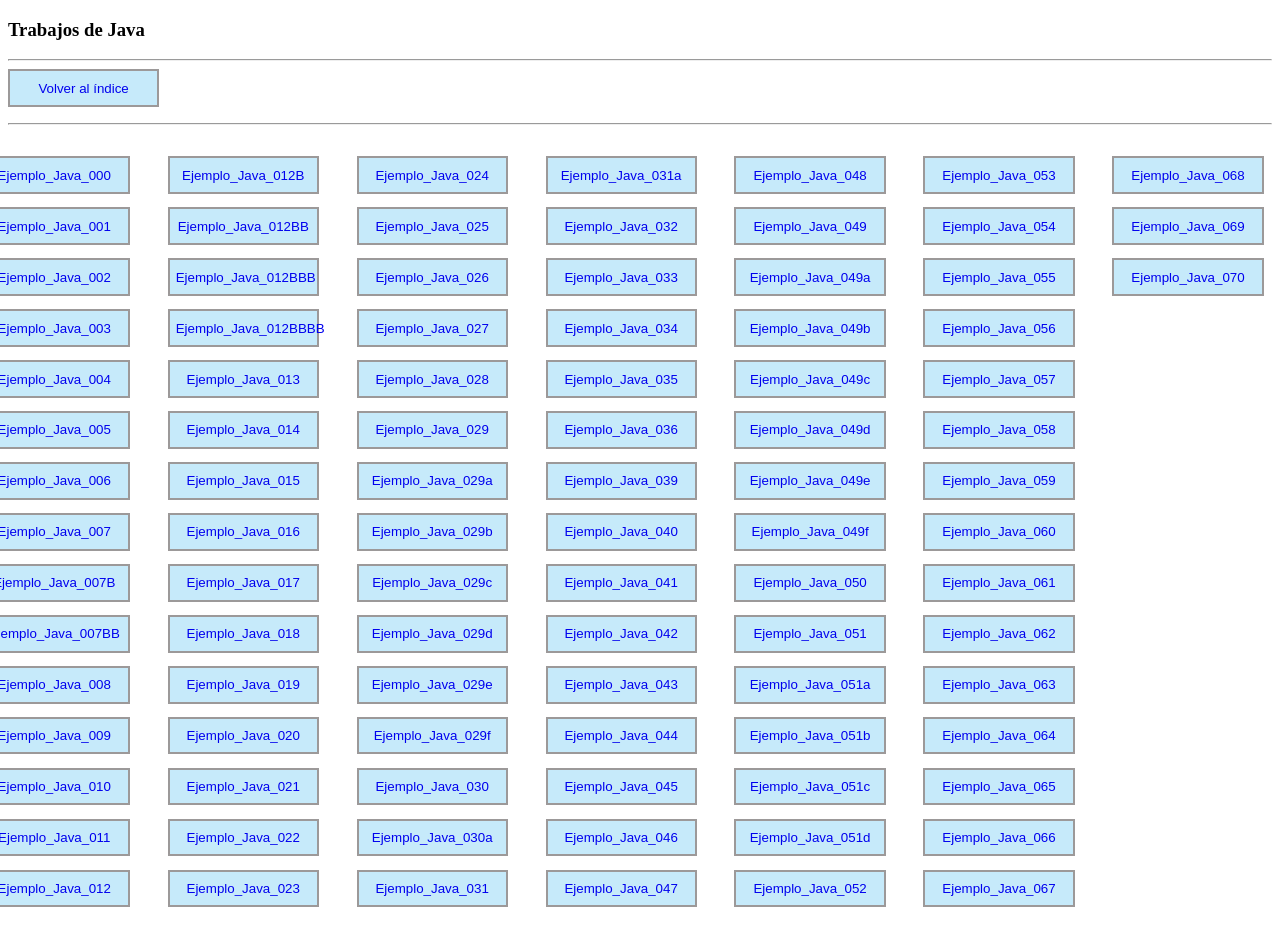
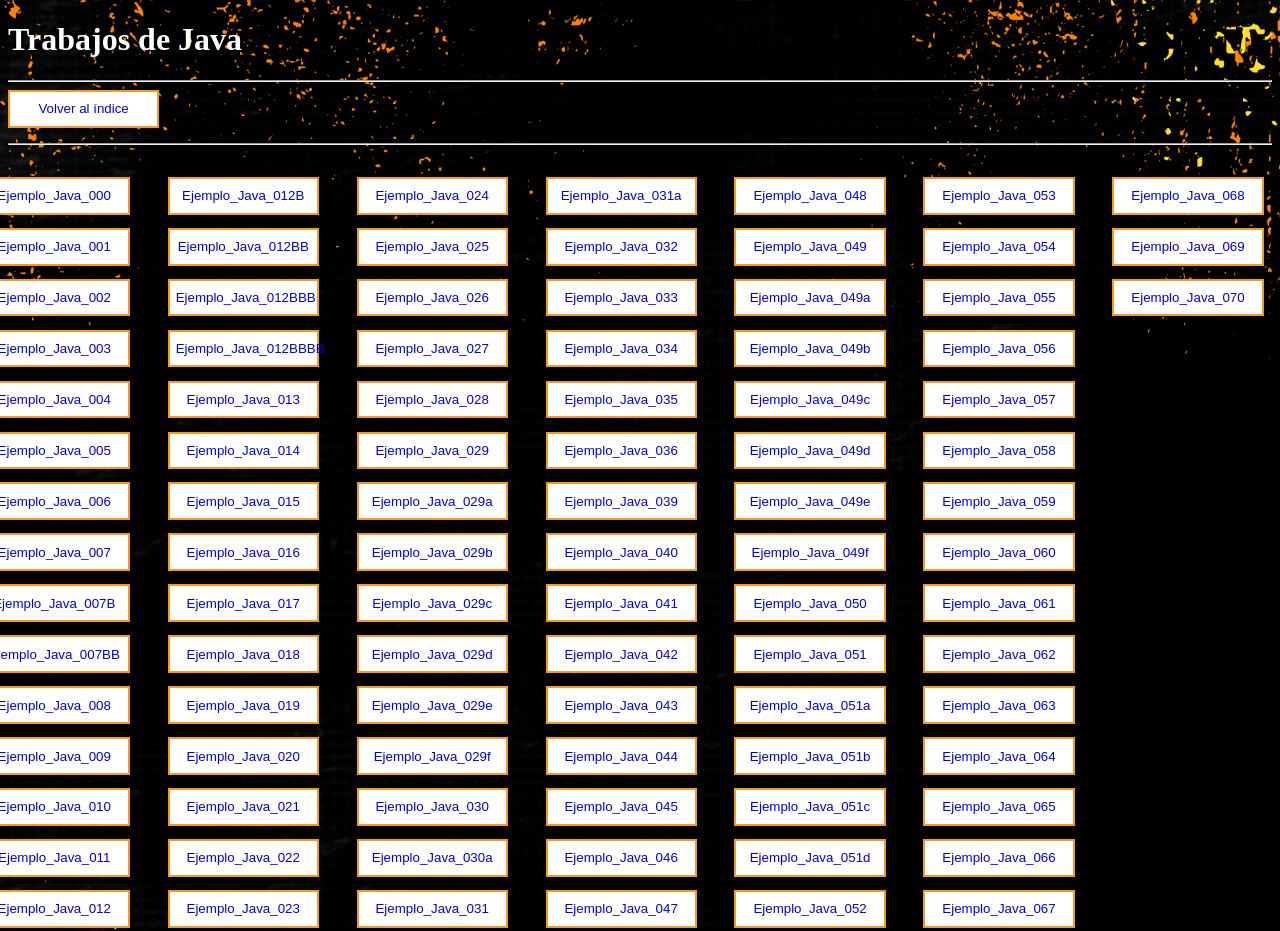
Before and after one commit to rogergutierrez1719/pagina_web, a plain HTML site: page FRAMES/Indice Java/indicejava.html in a window 1280 px wide. Shown: the top 931 px of the page. Drawn offline with Linux system fonts and the light colour scheme.

Commit message:
se terminó la página

```diff
--- a/FRAMES/Indice Java/indicejava.html
+++ b/FRAMES/Indice Java/indicejava.html
@@ -5,17 +5,15 @@
     <link rel="stylesheet" href="style.css">
 </head>
 
-<body text="Black" id="fondojava">
+<body id="fondojava">
 
-
-
-    <h3>Trabajos de Java</h3>
+    <h1>Trabajos de Java</h1>
     <hr>
     <button type="button"><a href="/indice.html" target="#">Volver al índice</a></button><br>
     <hr>
     <br>
+
     <!-- Ejemplos de Java -->
-
 
     <div id="indice">
 
--- a/FRAMES/Indice Java/style.css
+++ b/FRAMES/Indice Java/style.css
@@ -2,11 +2,12 @@ button{
     margin-bottom: .2cm;
     width: 4cm;
     height: 1cm;
-    background: rgb(198, 234, 250);
-    border: 2px solid #9c9999;
+    background: rgb(255, 255, 255);
+    border: 2px solid #fa9817;
+
 }
 button a:hover{
-color: white;
+color: #fa9817;
 }
 
 button a{
@@ -25,3 +26,15 @@ button a{
     line-height: 3;
     margin-right: 1cm;
 }
+
+#fondojava{
+    background-image: url(./fondo\ java\ 1.png);
+    background-position: center center;
+    background-size: cover;
+    height: 1000px;
+    min-height: 600px;
+}
+
+h1{
+    color: white;
+}
```
Also changed, not shown: indice.html (+1 -1 lines), style.css (+2 -17 lines).
